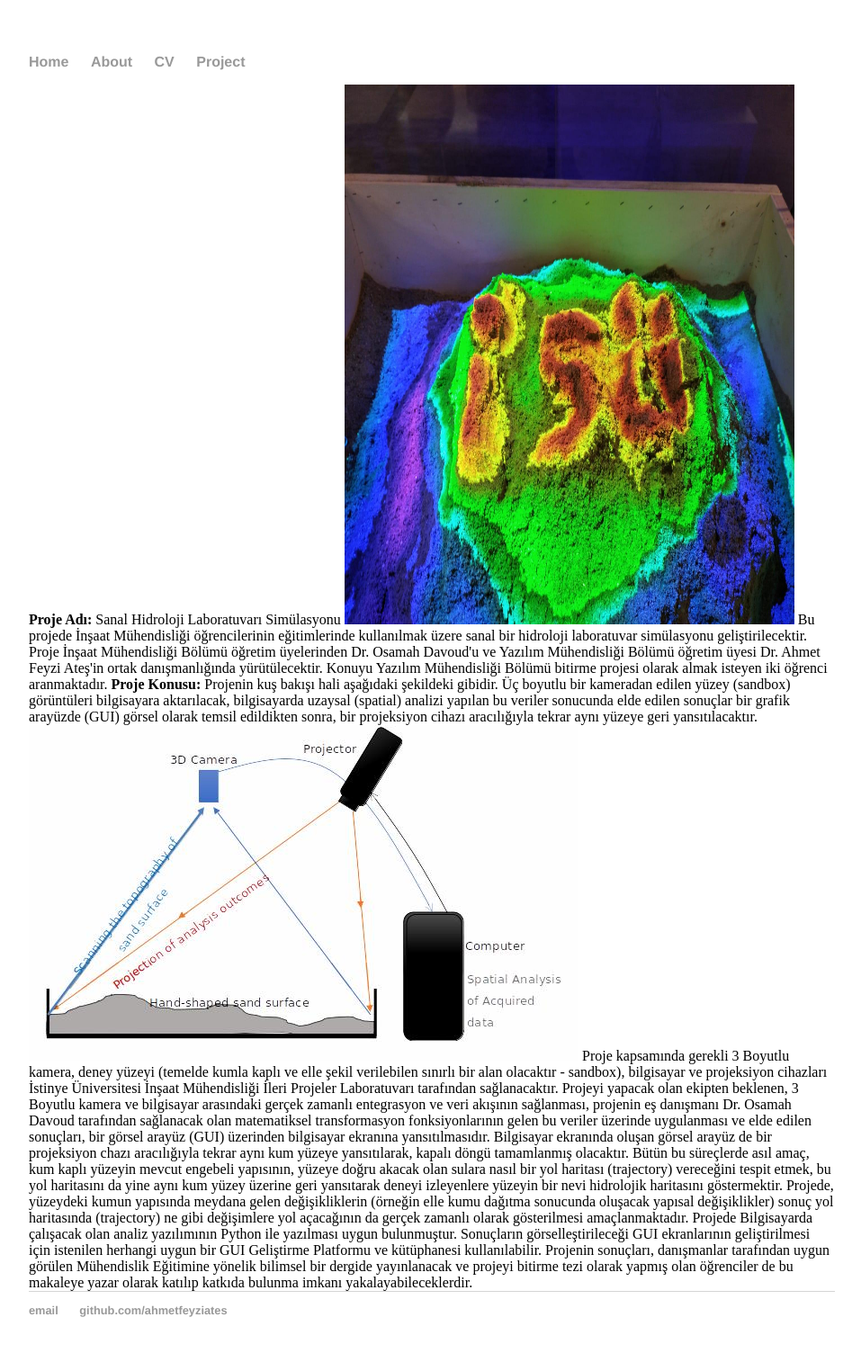
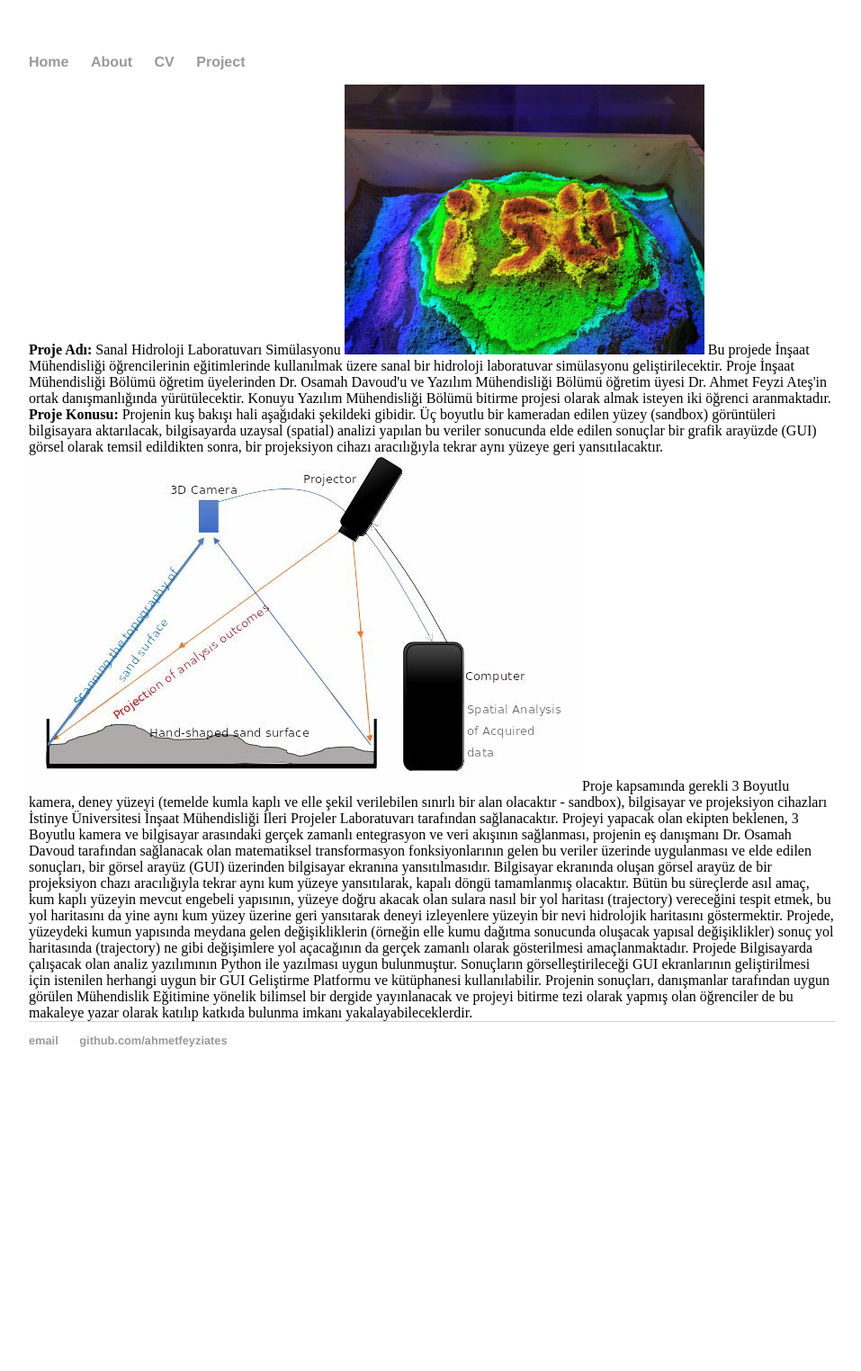
Before and after one commit to ahmetfeyziates/ahmetfeyziates.github.io, a Jekyll site: the page built from project/index.html, in a window 1280 px wide. Shown: the whole page at 90% size, without its empty margins (160-1117 px from the left). Built offline with Jekyll 4.4.1, drawn with Linux system fonts in a browser that asks for light colours; after the commit the page ends 1224 px from its top, so only the background shows below that.

Commit message:
Update index.html

```diff
--- a/project/index.html
+++ b/project/index.html
@@ -4,7 +4,7 @@
 ---
 <b>Proje Adı:</b> Sanal Hidroloji Laboratuvarı Simülasyonu
 
-<img src="isu.jpg" alt="ISU Hydrology Simulation" width="500" height="600">
+<img src="isu.jpg" alt="ISU Hydrology Simulation" width="400" height="300">
 
 Bu projede İnşaat Mühendisliği öğrencilerinin eğitimlerinde kullanılmak üzere sanal bir hidroloji laboratuvar simülasyonu geliştirilecektir.
 Proje İnşaat Mühendisliği Bölümü öğretim üyelerinden Dr. Osamah Davoud'u ve Yazılım Mühendisliği Bölümü öğretim üyesi Dr. Ahmet Feyzi Ateş'in
```
